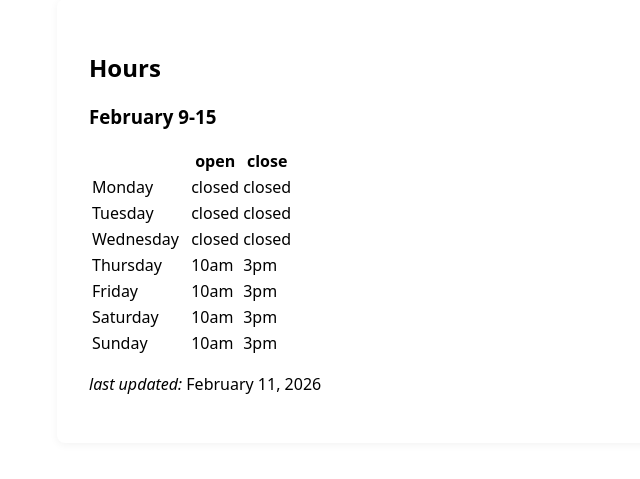
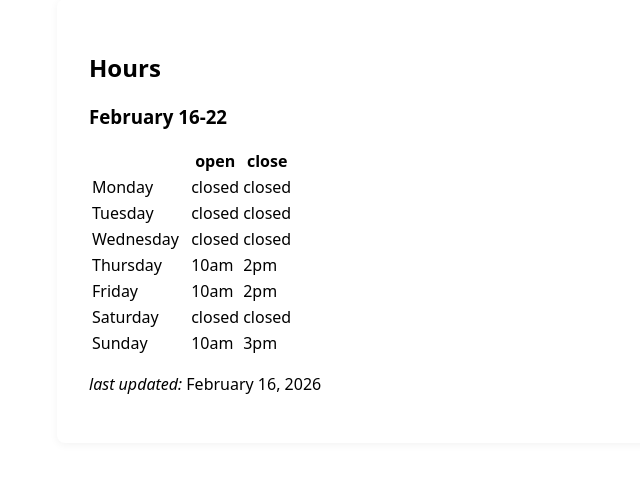
Before and after one commit to GSBC-longisland/GSBC-longisland.github.io, a Jekyll site: the page built from hours.md, in a window 1280 px wide. Shown: the part 514-993 px from the top of the page, without its empty margins (226-866 px from the left). Built offline with Jekyll 4.4.1, drawn with Linux system fonts in a browser that asks for light colours.

Commit message:
Update hours.md

```diff
--- a/hours.md
+++ b/hours.md
@@ -5,18 +5,18 @@ permalink: /hours/
 ---
 
 
-### February 9-15
+### February 16-22
 
 |  | | open | close |
 |-----|------|-------|-----|
 | Monday |  | closed | closed |
 | Tuesday | | closed | closed |
 | Wednesday | | closed | closed |
-| Thursday | | 10am | 3pm |
-| Friday | | 10am | 3pm |
-| Saturday | | 10am | 3pm |
+| Thursday | | 10am | 2pm |
+| Friday | | 10am | 2pm |
+| Saturday | | closed | closed |
 | Sunday | | 10am | 3pm |
 
 
 
-*last updated:* February 11, 2026
+*last updated:* February 16, 2026
```
